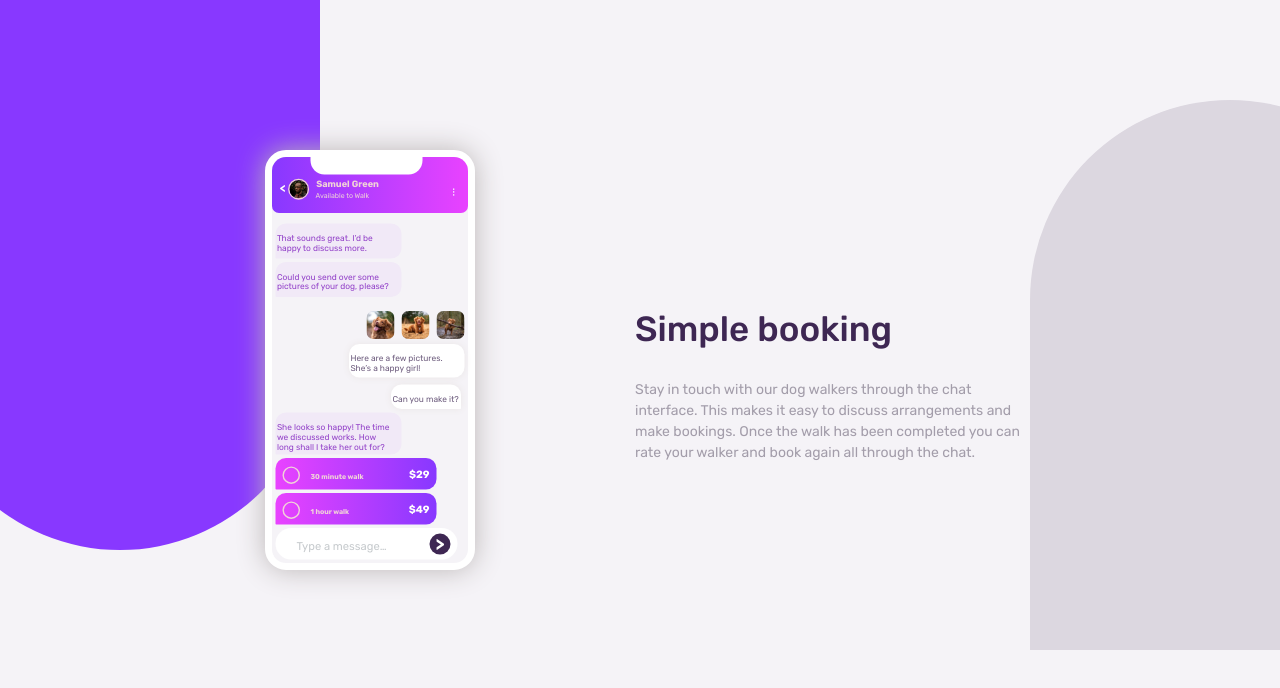
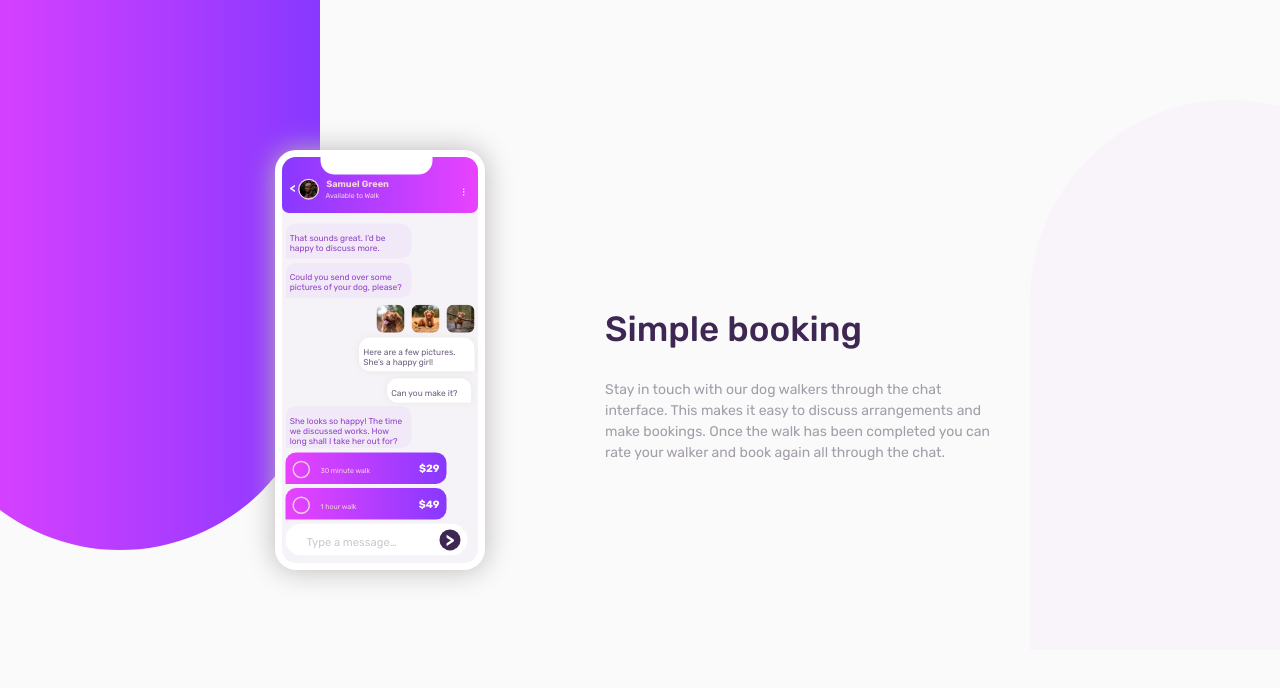
Before and after one commit to jazzcodes/chat-app-css-illustration-T3-FEM, a plain HTML site: page index.html in a window 1280 px wide. Shown: the top 688 px of the page. Drawn offline with Linux system fonts and the light colour scheme.

Commit message:
minor changes

```diff
--- a/css/styles.css
+++ b/css/styles.css
@@ -36,7 +36,7 @@ body{
     font-family: 'Rubik', sans-serif;
     font-size: 1.6rem;
     line-height:1.5;
-    background-color: hsl(270, 20%, 96%);
+    background-color: #fafafa;
     height: 40rem;
    width:100%;
 }
@@ -59,7 +59,7 @@ body{
 
 .side-block-left{
 
-    background-color: var(--color-light-violet);
+    background: linear-gradient(90deg, hsla(313, 96%, 69%, 1) 0%, hsla(293, 100%, 63%, 1) 0%, hsla(264, 100%, 61%, 1) 100%);
     border-bottom-right-radius: 20rem;
 }
 
@@ -73,7 +73,7 @@ body{
 
 .side-block-right{
 
-    background-color: hsl(273, 12%, 86%);
+    background-color:#f9f4fa;
     border-top-left-radius: 20rem;
 
 }
@@ -143,6 +143,7 @@ body{
 
 .incoming-text p{
     color:var(--color-incoming-text);
+    padding-left: 4px;
 
 }
 
@@ -150,10 +151,11 @@ body{
 .outgoing-text{
 
     background-color:#fff;
-    border-bottom-right-radius: 1px;
+
     box-shadow: 0 0 1rem 0 rgb(234, 230, 230);
     max-width:165px;
     border-radius:1.5rem;
+    border-bottom-right-radius: 1px;
     padding:2px;
 
     line-height: 1.2;
@@ -166,16 +168,16 @@ body{
     font-size: 1.2rem;
     height: 2rem;
     font-weight: 400;
-
+    padding-left: 4px;
 
 
 }
 
 .small{
-    max-width:100px;
+    max-width:120px;
     height: 3.5rem;
     position: relative;
-    right:-6rem;
+    right:-4rem;
     top:1rem;
     border-bottom-right-radius: 1px;
 }
@@ -196,7 +198,7 @@ body{
 .poll__choice label{
 
     color:rgb(241, 211, 216);
-    font-weight:600;
+    font-weight:400;
     font-size: 1rem;
     padding-left:4rem;
     position: relative;
@@ -389,6 +391,7 @@ body{
     max-width: 310px;
     text-align: center;
     line-height: 1.5;
+    margin-right: 0;
  }
 
  @media screen and (min-width:1024px)
@@ -406,7 +409,7 @@ body{
 
      .matter{
         position: relative;
-        left: -5rem;
+        left: -8rem;
         top:16rem;
      }
 }
@@ -422,6 +425,7 @@ body{
     border-radius: 3rem;
     box-shadow: 0 0 4rem 0 rgb(187, 182, 182);
     background-color: hsl(270, 20%, 96%);
+    margin-right: 0;
 
 }
 
@@ -430,7 +434,7 @@ body{
     .mobile{
         position: relative;
         top: -6rem;
-        left: 18rem;
+        left: 19rem;
         transform: scale(0.7);
     }
 
@@ -444,7 +448,7 @@ body{
 .left-one{
     display: flex;
     flex-direction: column;
-    row-gap: 0.5rem;
+    row-gap: 0.6rem;
     padding-left: 0.5rem;
     margin-top:-1rem;
 }
@@ -453,7 +457,7 @@ body{
     display: flex;
     flex-direction: column;
     padding-right:0.5rem;
-    margin-top:2rem;
+    margin-top:1rem;
     align-items: flex-end;
     justify-content: flex-end;
 }
@@ -464,6 +468,7 @@ body{
     position: relative;
     top: -98rem;
     left: 4rem;
+    margin-right: 0;
 }
 
 @media screen and (min-width:1024px)
@@ -472,6 +477,7 @@ body{
         display: grid;
         grid-template-columns: repeat(2,1fr);
         gap:1rem;
+
     }
 }
 
```
